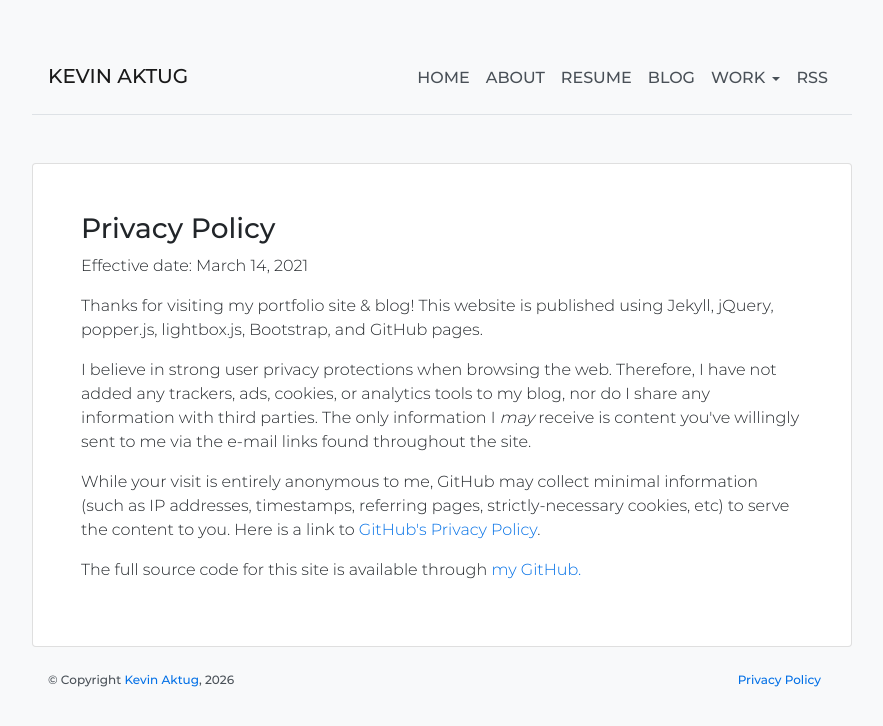
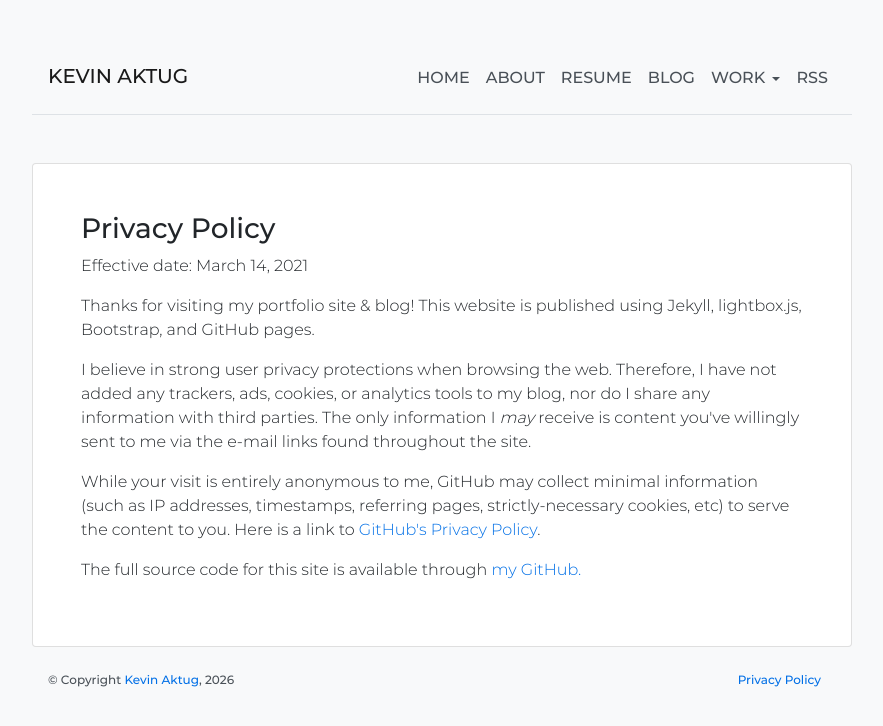
Before and after one commit to Kmagameguy/portfolio, a Jekyll site: the page built from site/policy/index.html, in a window 1280 px wide. Shown: the top 726 px of the page, without its empty margins (198-1081 px from the left). Built offline with Jekyll 4.4.1, drawn with Linux system fonts in a browser that asks for light colours.

Commit message:
Remove Old Content

```diff
--- a/site/policy/index.html
+++ b/site/policy/index.html
@@ -9,7 +9,7 @@ permalink: /privacy_policy/
     Effective date: March 14, 2021
   </p>
   <p>
-    Thanks for visiting my portfolio site & blog!  This website is published using Jekyll, jQuery, popper.js, lightbox.js, Bootstrap, and GitHub pages.
+    Thanks for visiting my portfolio site & blog!  This website is published using Jekyll, lightbox.js, Bootstrap, and GitHub pages.
   </p>
   <p>
     I believe in strong user privacy protections when browsing the web.  Therefore, I have not added any trackers, ads, cookies, or analytics tools to my blog, nor do I
```
